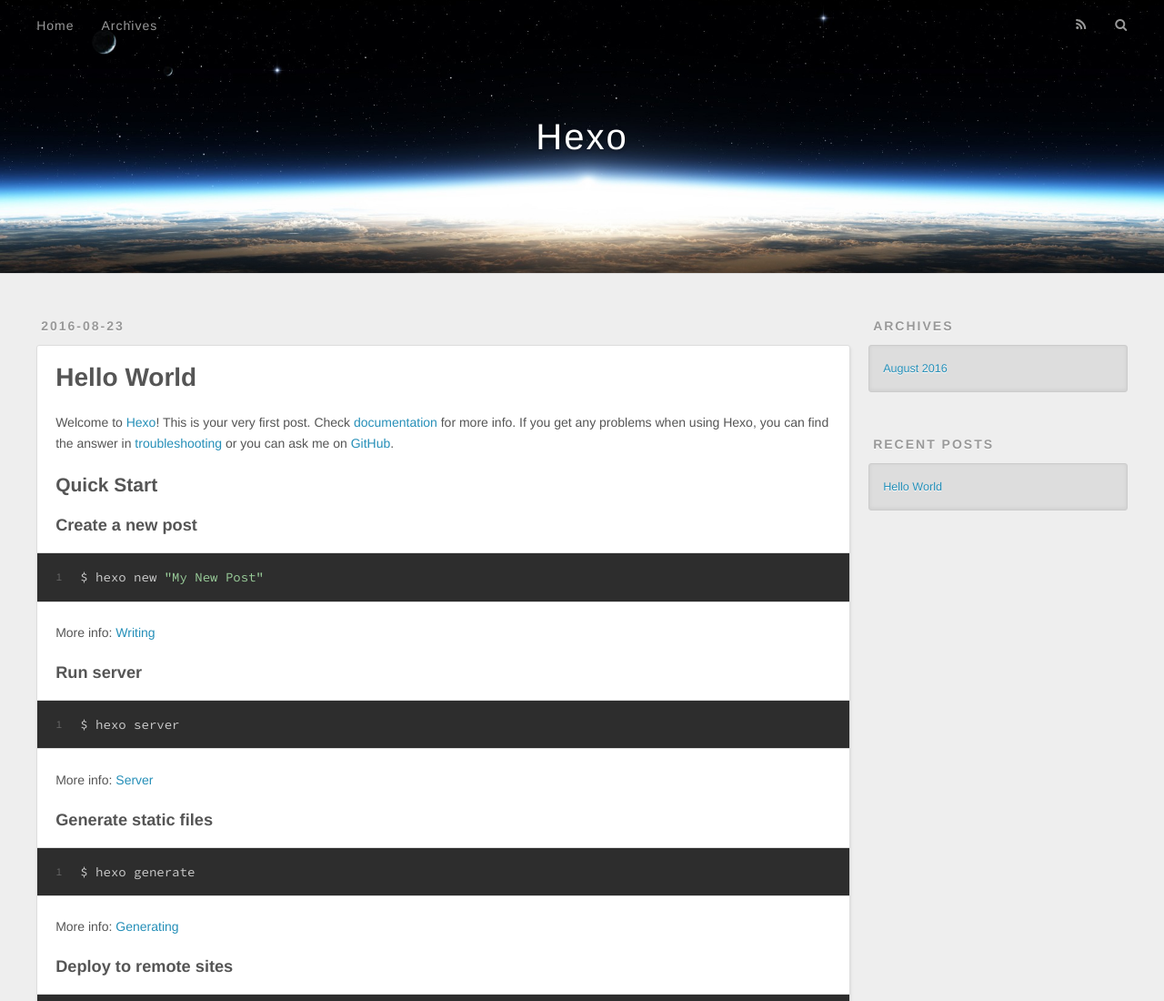
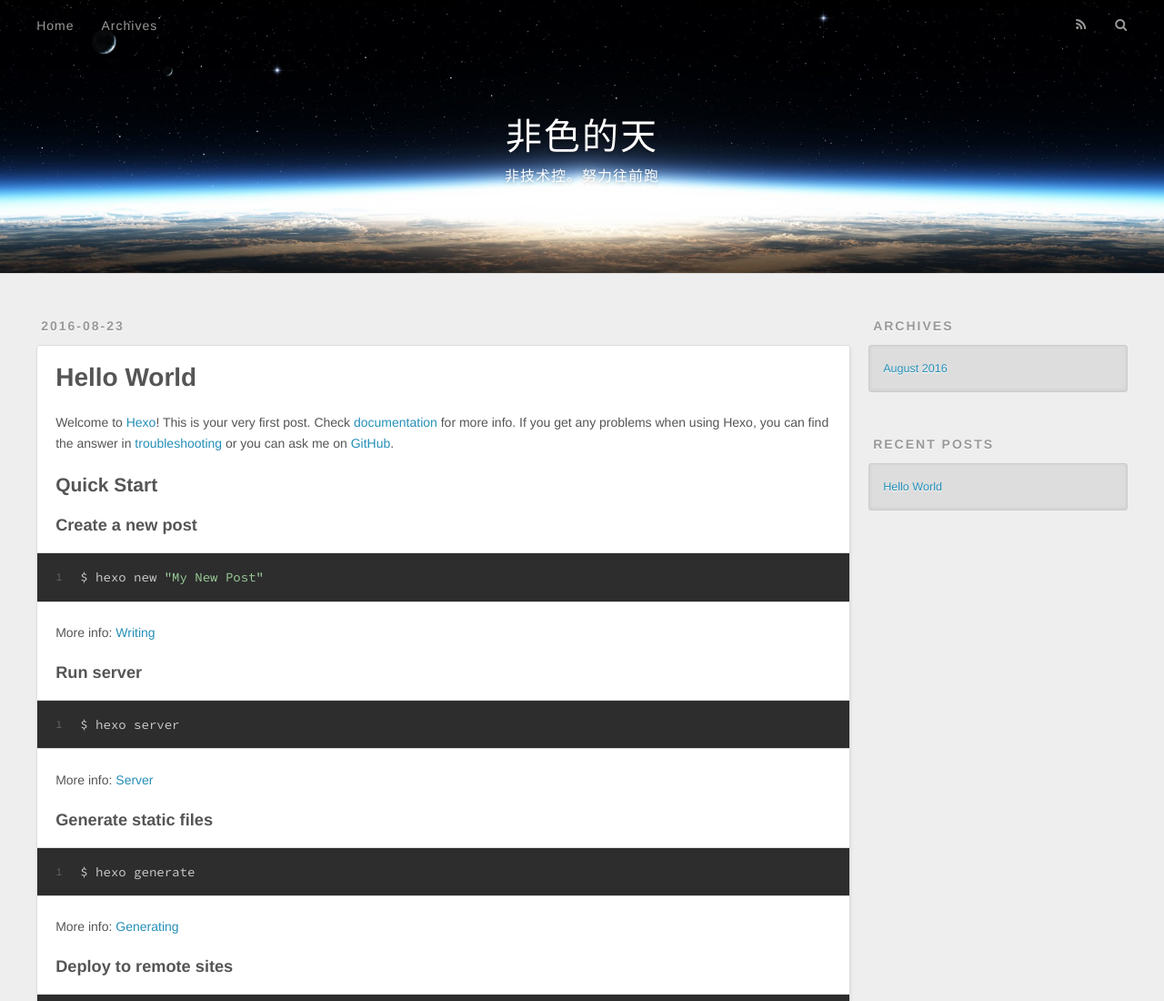
Before and after one commit to su89/su89.github.io, a plain HTML site: page index.html in a window 1280 px wide. Shown: the top 1100 px of the page at 91% size. Drawn offline with nearby package versions, Linux system fonts and the light colour scheme.

Commit message:
Site updated: 2016-08-23 23:28:28

```diff
--- a/index.html
+++ b/index.html
@@ -3,16 +3,19 @@
 <head>
   <meta charset="utf-8">
 
-  <title>Hexo</title>
+  <title>非色的天</title>
   <meta name="viewport" content="width=device-width, initial-scale=1, maximum-scale=1">
-  <meta property="og:type" content="website">
-<meta property="og:title" content="Hexo">
+  <meta name="description" content="我还是我，努力的自我">
+<meta property="og:type" content="website">
+<meta property="og:title" content="非色的天">
 <meta property="og:url" content="http://yoursite.com/index.html">
-<meta property="og:site_name" content="Hexo">
+<meta property="og:site_name" content="非色的天">
+<meta property="og:description" content="我还是我，努力的自我">
 <meta name="twitter:card" content="summary">
-<meta name="twitter:title" content="Hexo">
+<meta name="twitter:title" content="非色的天">
+<meta name="twitter:description" content="我还是我，努力的自我">
 
-    <link rel="alternate" href="/atom.xml" title="Hexo" type="application/atom+xml">
+    <link rel="alternate" href="/atom.xml" title="非色的天" type="application/atom+xml">
 
 
     <link rel="icon" href="/favicon.png">
@@ -33,8 +36,12 @@
   <div id="header-outer" class="outer">
     <div id="header-title" class="inner">
       <h1 id="logo-wrap">
-        <a href="/" id="logo">Hexo</a>
+        <a href="/" id="logo">非色的天</a>
       </h1>
+
+        <h2 id="subtitle-wrap">
+          <a href="/" id="subtitle">非技术控。努力往前跑</a>
+        </h2>
 
     </div>
     <div id="header-inner" class="inner">
@@ -96,7 +103,7 @@
 
     </div>
     <footer class="article-footer">
-      <a data-url="http://yoursite.com/2016/08/23/hello-world/" data-id="cis750l710000sblpcuv9fjqb" class="article-share-link">Share</a>
+      <a data-url="http://yoursite.com/2016/08/23/hello-world/" data-id="cis7mlgi80000eilp89s9sgwd" class="article-share-link">Share</a>
 
 
     </footer>
```
Also changed, not shown: 2016/08/23/hello-world/index.html (+9 -5 lines), archives/2016/08/index.html (+14 -7 lines), archives/2016/index.html (+14 -7 lines), archives/index.html (+14 -7 lines).
